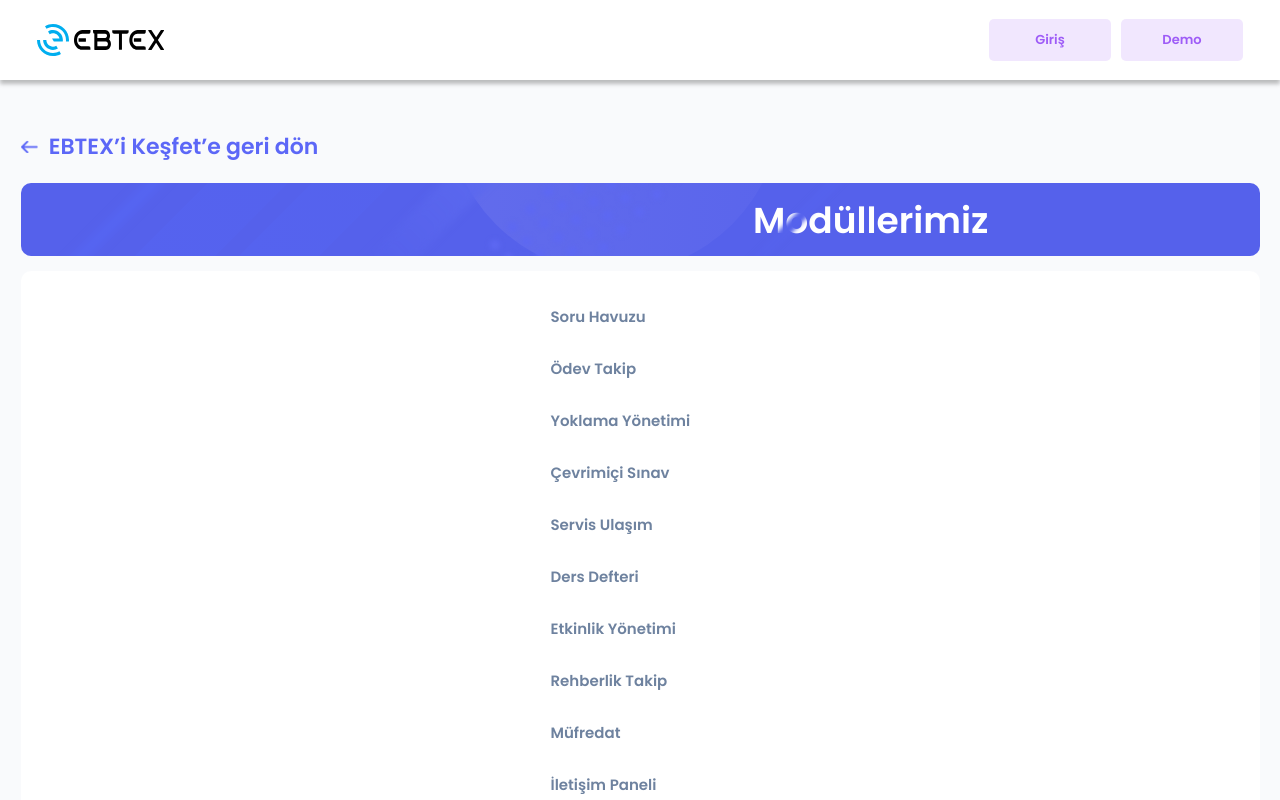
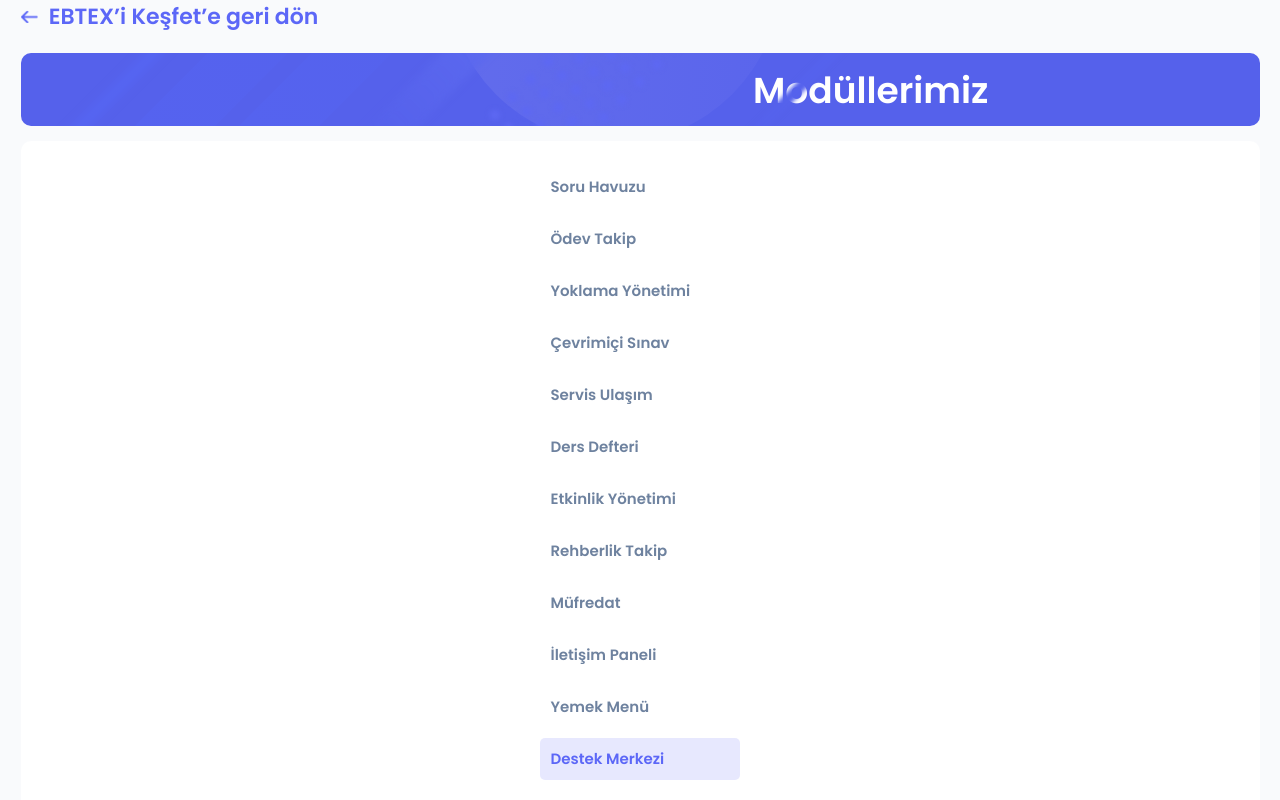
Before and after one commit to recepasl44/website, a Next.js app: page /destek_modules/app in a window 1280 px wide. Shown: the top 800 px of the page. Built offline with nearby package versions, Linux system fonts and the light colour scheme; what @mui/material-nextjs would draw is missing.

Commit message:
Remove header from modules sections

```diff
--- a/app/modules/modules.tsx
+++ b/app/modules/modules.tsx
@@ -1,6 +1,5 @@
 'use client';
 import { useState } from 'react';
-import GrmeNavbarOn from '../../components/grme-navbar-on';
 
 const modules = [
   {
@@ -75,7 +74,6 @@
 
   return (
     <div className="w-full">
-      <GrmeNavbarOn />
       <div className="px-4 py-2 text-sm text-[#5c67f7]">
         <a href="#" className="hover:underline">← EBTEX'i keşfet e geri dön</a>
       </div>
--- a/components/DestekMerkezi.tsx
+++ b/components/DestekMerkezi.tsx
@@ -1,6 +1,5 @@
 "use client";
 import type { NextPage } from "next";
-import Header from "./destek/header";
 import FrameComponent from "./destek/frame-component";
 import PrimaryNavButton from "./destek/primary-nav-button";
 import styles from "./destek/destek-merkezi.module.css";
@@ -8,7 +7,6 @@
 const DestekMerkezi: NextPage = () => {
   return (
     <div className={styles.destekMerkezi}>
-      <Header />
       <main className={styles.destekMerkeziInner}>
         <section className={styles.frameParent}>
           <FrameComponent />
--- a/components/destek-merkezi.tsx
+++ b/components/destek-merkezi.tsx
@@ -2,7 +2,6 @@
 import type { NextPage } from "next";
 import FrameComponent from "./destek-modules/frame-component";
 import PrimaryNavButton from "./destek-modules/primary-nav-button";
-import Header from "./destek-modules/header";
 
 export type DestekMerkeziProps = {
   onBack?: () => void;
@@ -11,7 +10,6 @@
 const DestekMerkezi: NextPage<DestekMerkeziProps> = ({ onBack }) => {
   return (
     <div className="destekMerkezi">
-      <Header />
       <main className="destekMerkeziInner">
         <section className="frameParent">
           <FrameComponent onBack={onBack} />
```
